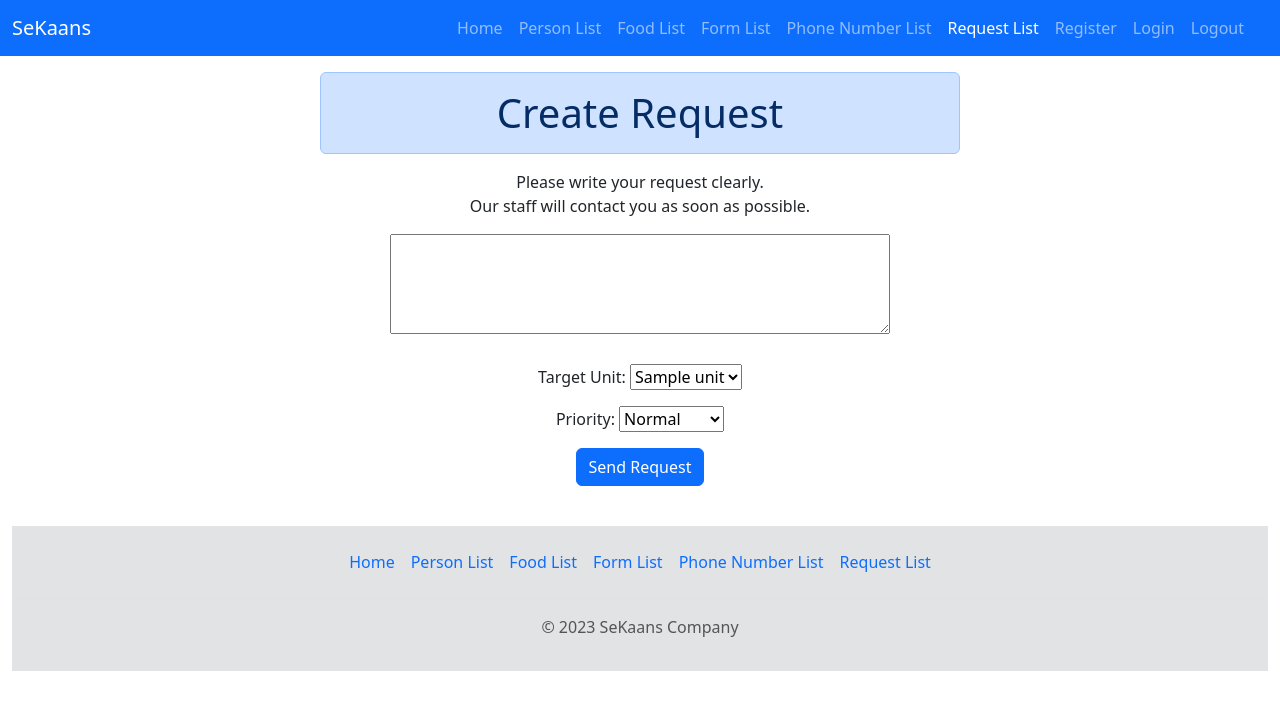
After one commit to kaankaltakkiran/SeKaans, a PHP site: page /requestList.php in a window 1280 px wide. The commit adds this page. Shown: the top 710 px of the page. Run offline with PHP 8.4, Linux system fonts and the light colour scheme; tables that the repository leaves empty or names only in its code hold one stand-in row (values such as "Sample post").

Commit message:
Added request list

```diff
--- a/altHtml.php
+++ b/altHtml.php
@@ -7,6 +7,7 @@
             <li class="nav-item"><a href="foodList.php" class="nav-link px-2">Food List</a></li>
             <li class="nav-item"><a href="forms.php" class="nav-link px-2">Form List</a></li>
             <li class="nav-item"><a href="phoneNumberList.php" class="nav-link px-2">Phone Number List</a></li>
+            <li class="nav-item"><a href="phoneNumberList.php" class="nav-link px-2">Request List</a></li>
           </ul>
           <p class="text-center text-body-secondary">© 2023 SeKaans Company</p>
         </footer>
--- /dev/null
+++ b/requestList.php
@@ -0,0 +1,86 @@
+<?php
+$activeTitle="Request List";
+$activePage='requestList';
+require 'ustHtml.php';
+require_once('db.php');
+?>
+
+<div class='row text-center offset-3 col-6 mt-3'>
+  <h1 class='alert alert-primary'>Create Request</h1>
+</div>
+
+<?php
+//Session öğrenince kim giriş yaptıysa otomatik onun idsini al
+if (isset($_POST['talep_form'])) {
+
+//Talep kaydetme işlemi
+  $sql = "INSERT INTO requests
+          SET request = :talep_form,
+          requestsdate = :taleptarihi,
+         /*  requesting = :talepeden, */
+          targetunit = :hedefbirim_form,
+          priority = :oncelik_form,
+          status = 0
+          ";
+  $SORGU = $DB->prepare($sql);
+
+  $SORGU->bindParam(':talep_form',  $_POST['talep_form']);
+  $SORGU->bindParam(':taleptarihi', date("Y-m-d H:i:s"));
+/*   $SORGU->bindParam(':talepeden', $_SESSION['id']); */
+  $SORGU->bindParam(':hedefbirim_form', $_POST['hedefbirim_form']);
+  $SORGU->bindParam(':oncelik_form', $_POST['oncelik_form']);
+
+  $SORGU->execute();
+  echo '
+  <div class="container">
+        <div class="row">
+      <div class="alert text-center alert-success alert-dismissible fade show" role="alert">
+       Talebiniz kaydedildi...
+        <button type="button" class="btn-close" data-bs-dismiss="alert" aria-label="Close"></button>
+      </div>
+      </div>
+      </div>
+    ';
+}
+?>
+
+
+
+<?php
+
+$SORGU = $DB->prepare("SELECT * FROM units ORDER BY unitname");
+$SORGU->execute();
+$birimler = $SORGU->fetchAll(PDO::FETCH_ASSOC);
+
+$optionBirimler = "";
+foreach ($birimler as $birim) {
+  $optionBirimler = $optionBirimler . "<option value='{$birim['unitid']}'>{$birim['unitname']}</option>";
+}
+
+?>
+
+<div class="container">
+        <div class="row text-center">
+<form method="POST">
+  <p>Please write your request clearly.<br>
+  Our staff will contact you as soon as possible.</p>
+  <textarea name='talep_form' style="width: 500px; height:100px;"></textarea>
+
+  <p><br>Target Unit:
+    <select name="hedefbirim_form">
+      <?php echo $optionBirimler; ?>
+    </select>
+  </p>
+  <p>Priority:
+    <select name="oncelik_form">
+      <option value='0'>Normal</option>
+      <option value='1'>İmmediate</option>
+      <option value='2'>Critical</option>
+    </select>
+  </p>
+  <p></p><input type="submit" class="btn btn-primary" value="Send Request"></p>
+</form>
+
+</div>
+</div>
+<?php require 'altHtml.php'; ?>
--- a/ustHtml.php
+++ b/ustHtml.php
@@ -36,6 +36,9 @@
                 <a class="nav-link  <?= ($activePage == 'phoneNumberList') ? 'active':''; ?>" href="phoneNumberList.php">Phone Number List</a>
               </li>
               <li class="nav-item">
+                <a class="nav-link  <?= ($activePage == 'requestList') ? 'active':''; ?>" href="requestList.php">Request List</a>
+              </li>
+              <li class="nav-item">
                 <a class="nav-link" href="#">Register</a>
               </li>
               <li class="nav-item">
```
